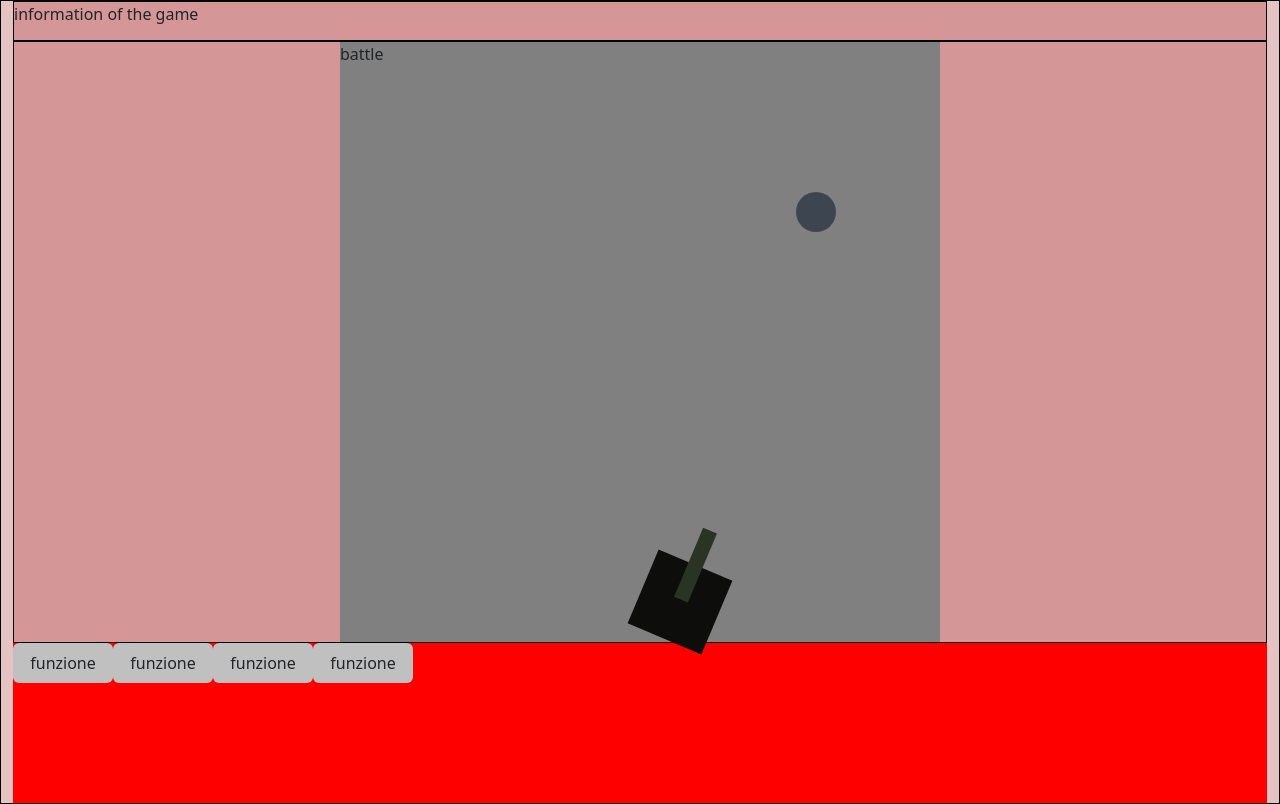
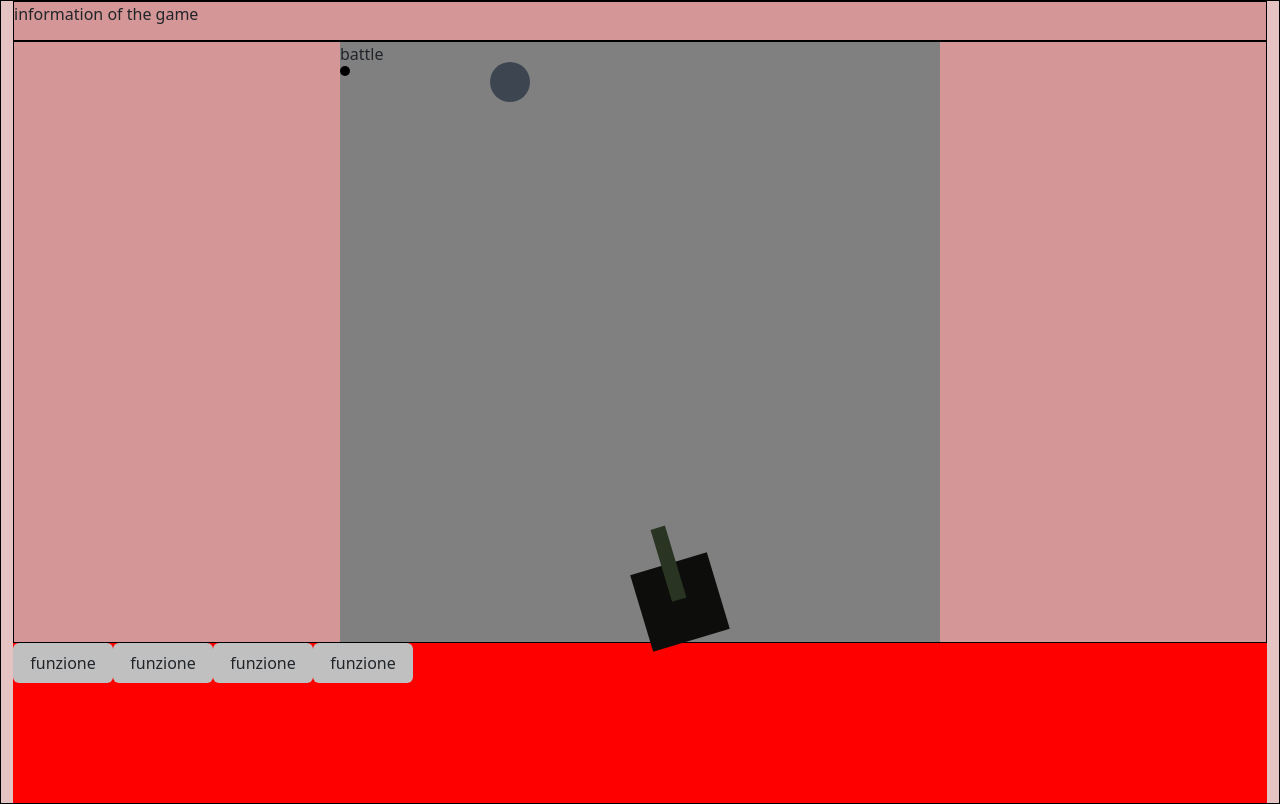
Before and after one commit to CarloDM/Tower-survive, a Vue app: page / in a window 1280 px wide. Built offline with nearby package versions, Linux system fonts and the light colour scheme.

Commit message:
insert bullet component

```diff
--- a/src/components/partials/battleGround.vue
+++ b/src/components/partials/battleGround.vue
@@ -1,9 +1,10 @@
 <script>
 import Tower from '../single-components/tower.vue';
 import Enemy from '../single-components/enemy.vue';
+import Bullet from '..//single-components/bullet.vue';
 export default {
   name:'BattleGrond',
-  components:{Tower,Enemy},
+  components:{Tower,Enemy,Bullet},
   methods:{},
   props:{},
 }
@@ -13,6 +14,8 @@ export default {
   <div class="battle-ground">battle
     <Tower />
     <Enemy />
+    <Bullet />
+
 
 
   </div>
--- a/src/components/single-components/bullet.vue
+++ b/src/components/single-components/bullet.vue
@@ -8,8 +8,17 @@ export default {
 </script>
 
 <template>
+  <div class="bullet">
 
 
+  </div>
 </template>
 
-<style lang="scss" scoped></style>
+<style lang="scss" scoped>
+.bullet{
+  width: 10px;
+  height: 10px;
+  background-color: black;
+  border-radius: 50%;
+}
+</style>
--- a/src/components/single-components/enemy.vue
+++ b/src/components/single-components/enemy.vue
@@ -1,5 +1,6 @@
 <script>
 import {store} from '../../data/store';
+import {animazioneMovimentoVerticale} from '../../functions/gameLogic'
 export default {
 name: 'Enemy',
 data() {
@@ -8,29 +9,9 @@ data() {
     enemyY: 0, // Coordinata Y corrente dell'oggetto nemico
   };
 },
-methods: {
-  animazioneMovimentoVerticale() {
-    const altezzaCampoBattaglia = 650; // Altezza del campo di battaglia
-    const velocitaMovimento = 0.5; // Velocità di movimento in pixel per frame (puoi regolare il valore)
-
-
-    setInterval(() => {
-      // Calcola la nuova coordinata Y in base alla velocità
-      this.enemyY += velocitaMovimento;
-      this.enemyx = store.enemy.cord.x;
-      store.enemy.cord.y += velocitaMovimento;
-      // console.log(store.enemy.cord.y)
-
-      // Verifica se l'oggetto nemico ha superato l'altezza del campo di battaglia
-      if (this.enemyY > altezzaCampoBattaglia ) {
-        // Riposiziona l'oggetto nemico all'inizio del campo di battaglia
-        this.enemyY = 0; store.enemy.cord.y = 0;
-      }
-    }, 1000 / 60); // Esegui l'animazione a 60 frame al secondo (puoi regolare il valore)
-  },
-},
-mounted() {
-  this.animazioneMovimentoVerticale();
+methods: {},
+mounted(){
+  // animazioneMovimentoVerticale(store.enemy);
 },
 
 props:{
@@ -41,7 +22,7 @@ props:{
 </script>
 
 <template>
-  <div class="enemy" :style="{  left: enemyx + 'px' , top: enemyY + 'px',} ">
+  <div class="enemy" :style="{  left: store.enemy.cord.x + 'px' , top: store.enemy.cord.y + 'px',} ">
 
   </div>
 
--- a/src/data/store.js
+++ b/src/data/store.js
@@ -11,7 +11,12 @@ export const store = reactive ({
     propiety: {explosionArea: 1, speed:20, explosionTime: 40}
   },
 
-  enemy : {cord : {x:456,y:0},attak: 1}
+  enemy : {cord : {x:150,y:20}, healt: 1000},
+
+  bullet: {
+          cord : {x:300,y:520},
+          direction : {x:300,y:520},
+  }
 
 
 })
--- /dev/null
+++ b/src/functions/gameLogic.js
@@ -0,0 +1,23 @@
+
+// ------------------------------------- in out-
+import {store} from '../data/store';
+// import {} from './mathFunction.js';
+
+export {animazioneMovimentoVerticale};
+// ------------------------------------  <-----
+function  animazioneMovimentoVerticale(enemy) {
+  const altezzaCampoBattaglia = 600; // Altezza del campo di battaglia
+  const velocitaMovimento = 0.5; // Velocità di movimento in pixel per frame (puoi regolare il valore)
+
+    let interval = setInterval(() => {
+    // Calcola la nuova coordinata Y in base alla velocità
+    enemy.cord.y += velocitaMovimento;
+    enemy.cord.x += 0 ;
+    // console.log(store.enemy.cord.y)
+
+    // Verifica se l'oggetto nemico ha superato l'altezza del campo di battaglia
+    if (enemy.cord.y > altezzaCampoBattaglia ) {
+      clearInterval(interval)
+    }
+  }, 1000 / 60); // Esegui l'animazione a 60 frame al secondo (puoi regolare il valore)
+};
```
Also changed, not shown: src/functions/basefun.js (added, +7 -0 lines).
